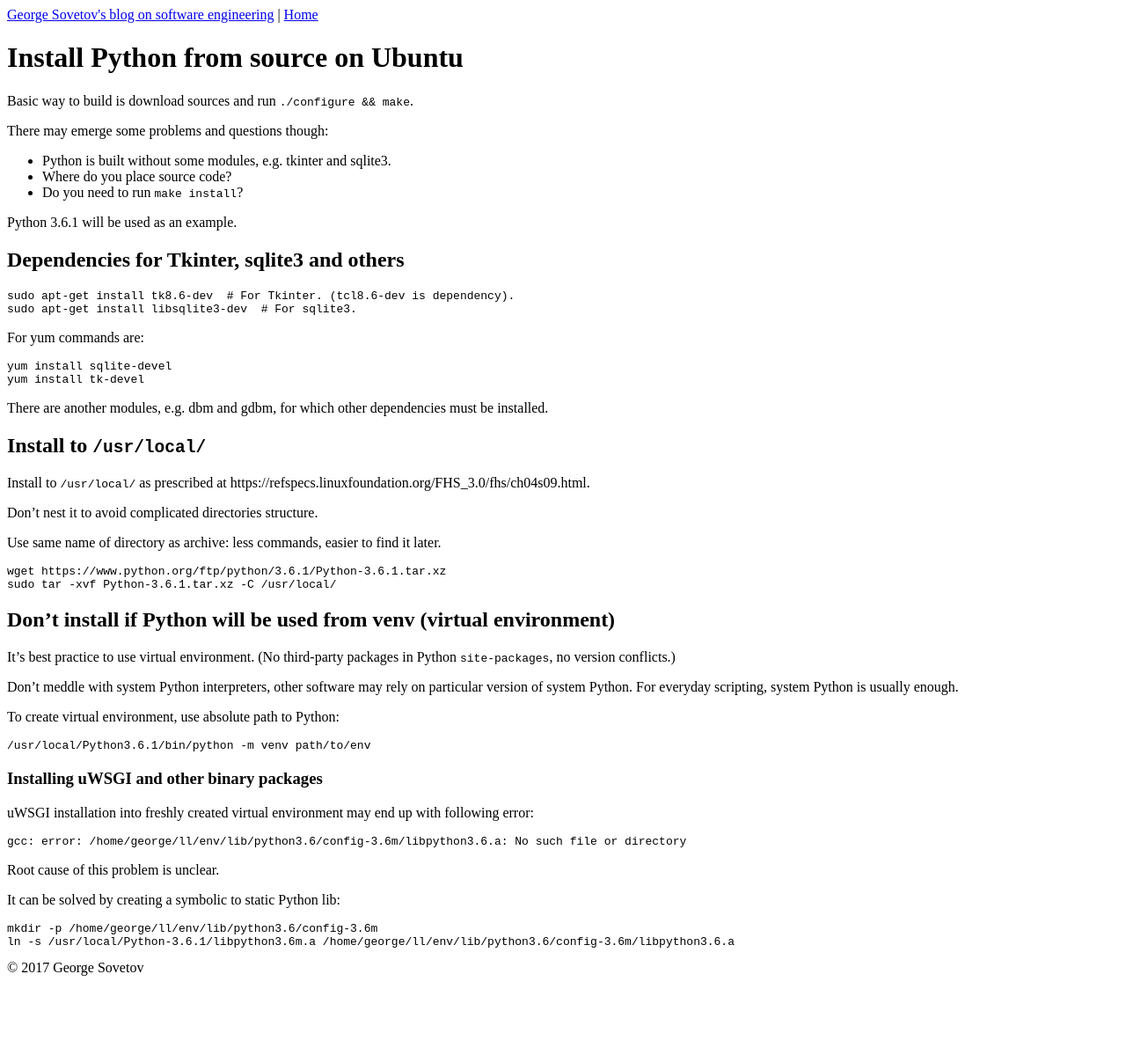
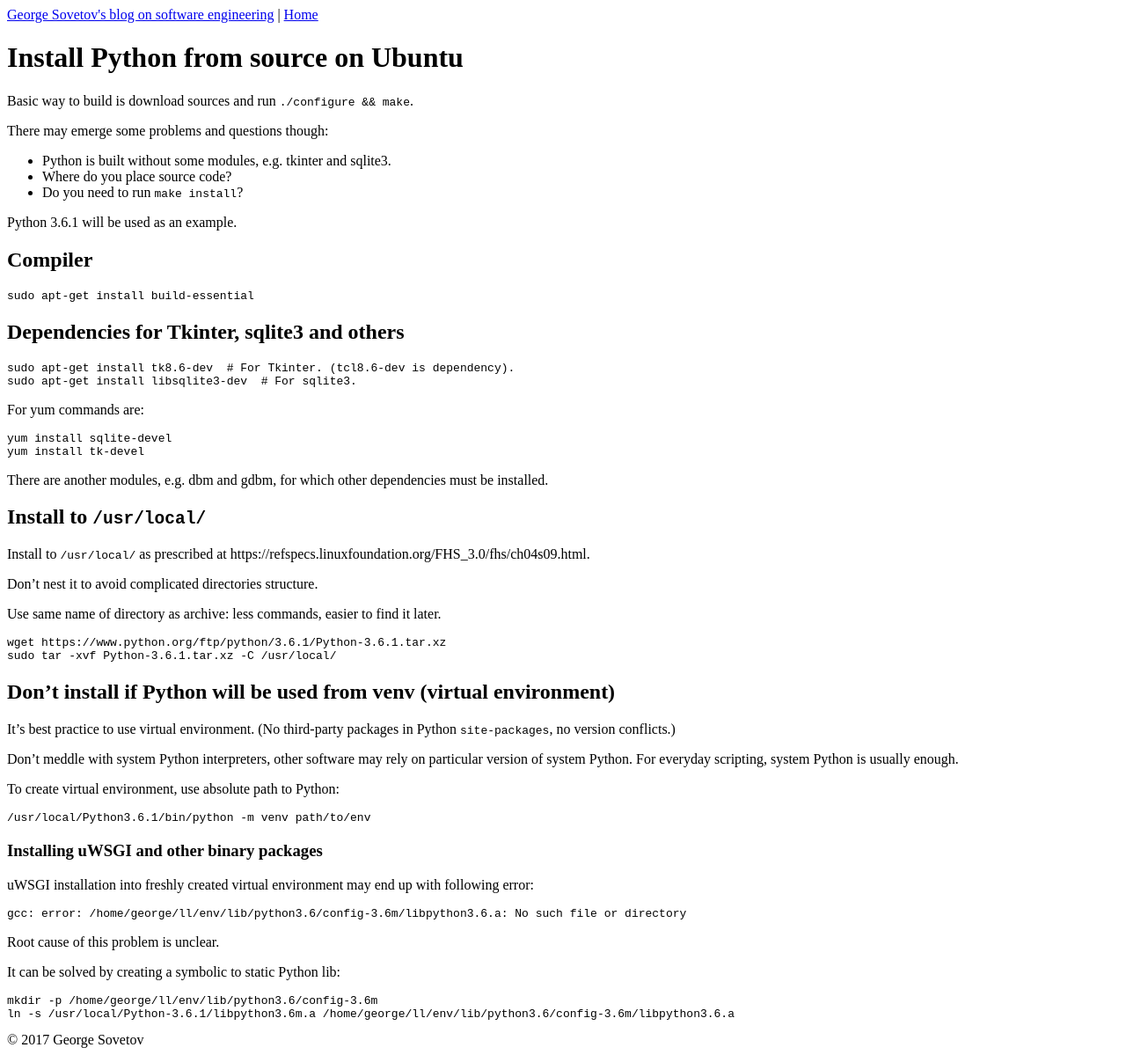
Before and after one commit to sovetov/sovetov.github.io, a Jekyll site: the page built from install-python-from-source-on-ubuntu.md, in a window 1280 px wide. Shown: the whole page at 88% size. Built offline with Jekyll 4.4.1, drawn with Linux system fonts in a browser that asks for light colours; our own code applies the rules of GitHub Pages for plain Markdown files; before the commit the page ends 1117 px from its top, so only the background shows below that.

Commit message:
Update install-python-from-source-on-ubuntu.md

````diff
--- a/install-python-from-source-on-ubuntu.md
+++ b/install-python-from-source-on-ubuntu.md
@@ -15,6 +15,12 @@ There may emerge some problems and questions though:
 - Do you need to run `make install`?
 
 Python 3.6.1 will be used as an example.
+
+## Compiler
+
+```
+sudo apt-get install build-essential
+```
 
 ## Dependencies for Tkinter, sqlite3 and others
 
````
